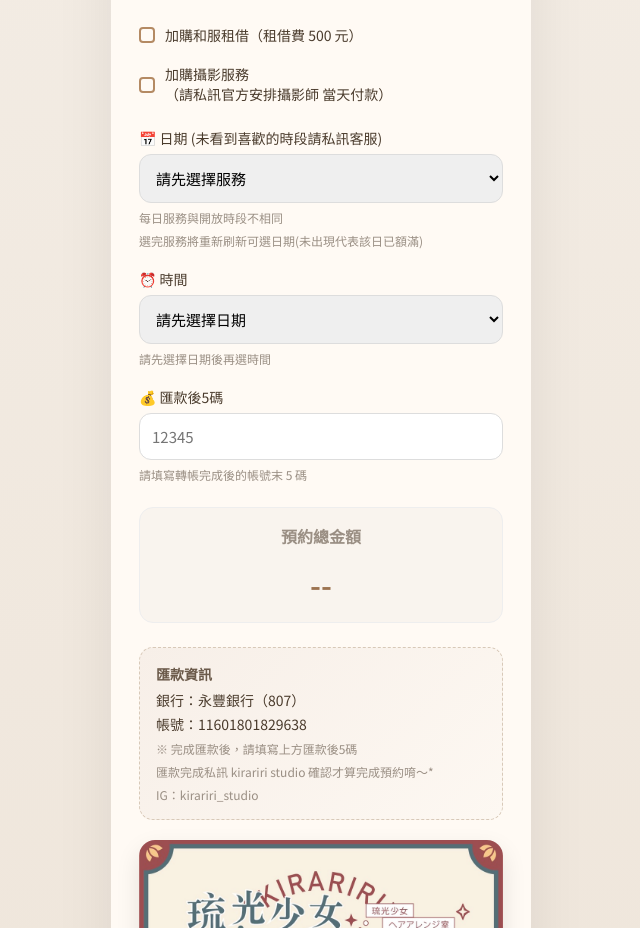
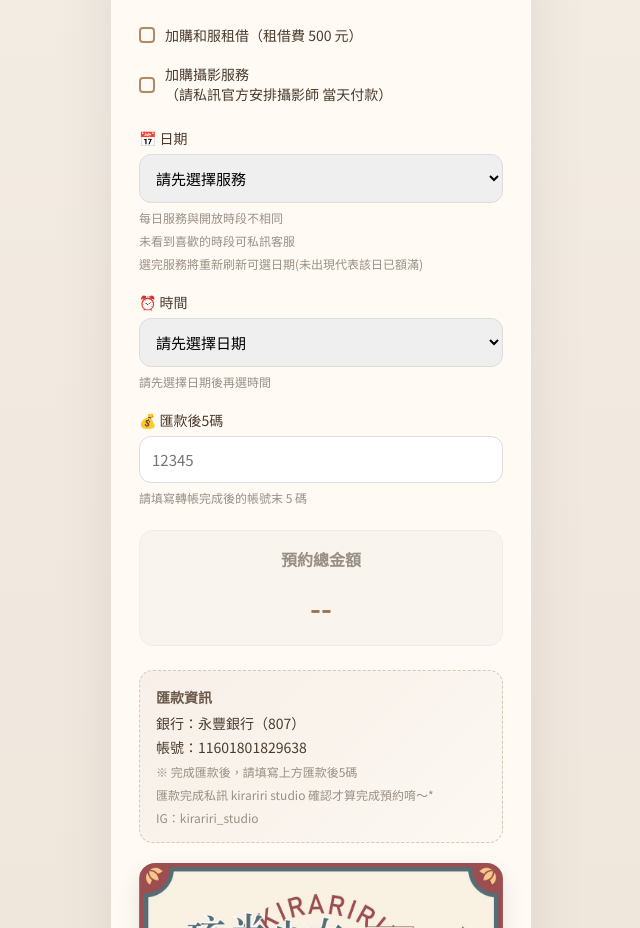
Before and after one commit to KiraririStudio/hairbooking_after0614-frontend, a plain HTML site: page index.html in a window 1280 px wide. Shown: the part 1126-2054 px from the top of the page, without its empty margins (319-959 px from the left). Drawn offline with Linux system fonts and the light colour scheme; no server answers.

Commit message:
Update index.html

```diff
--- a/index.html
+++ b/index.html
@@ -439,11 +439,12 @@ button:hover {
   </div>
 
   <div class="field">
-    <label>📅 日期 (未看到喜歡的時段請私訊客服)</label>
+    <label>📅 日期</label>
     <select id="dateSelect">
       <option value="" disabled selected>請先選擇服務</option>
     </select>
     <div class="hint">每日服務與開放時段不相同</div>
+    <div class="hint">未看到喜歡的時段可私訊客服</div>
     <div class="hint">選完服務將重新刷新可選日期(未出現代表該日已額滿)</div>
   </div>
 
```
